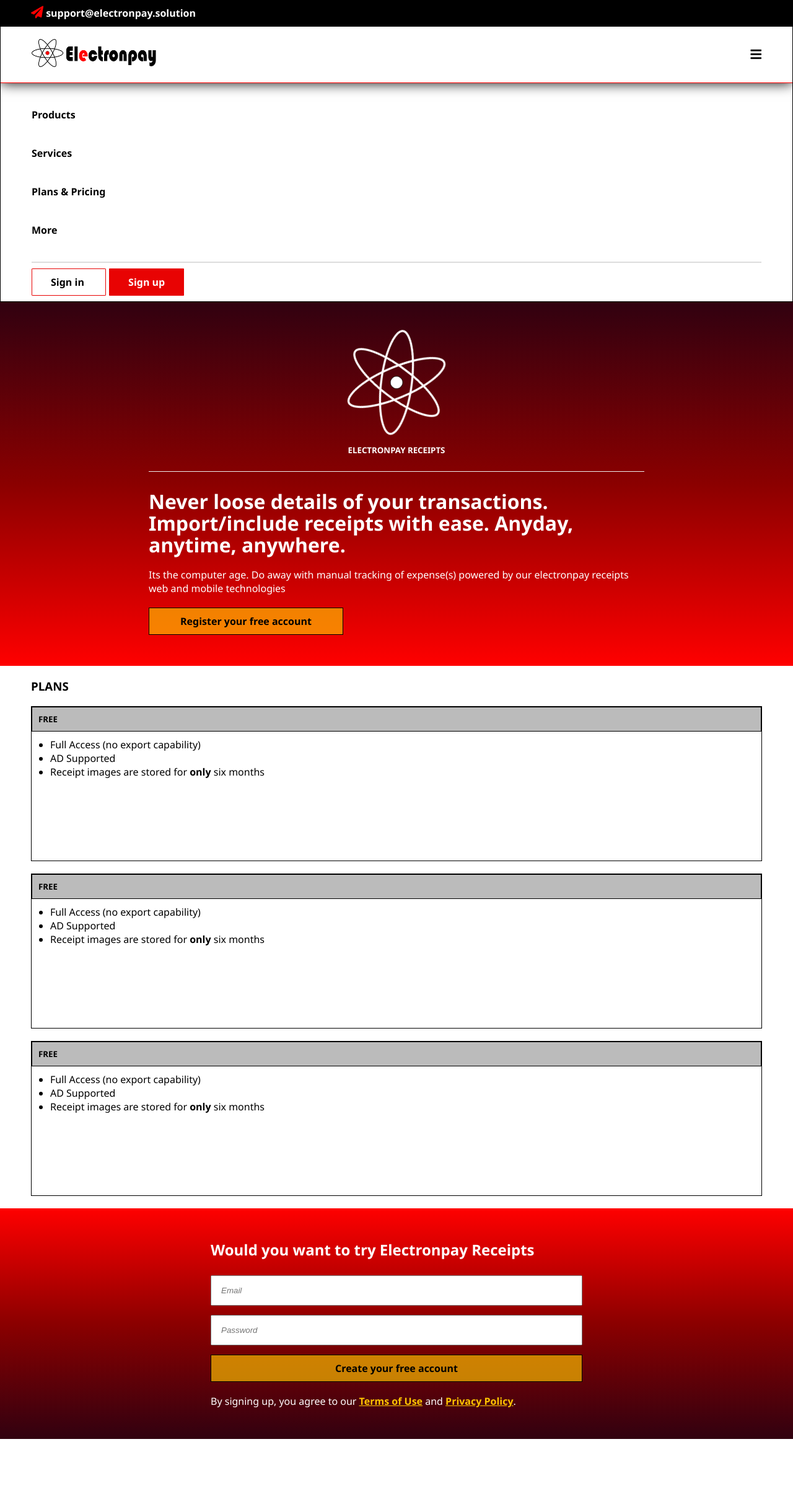
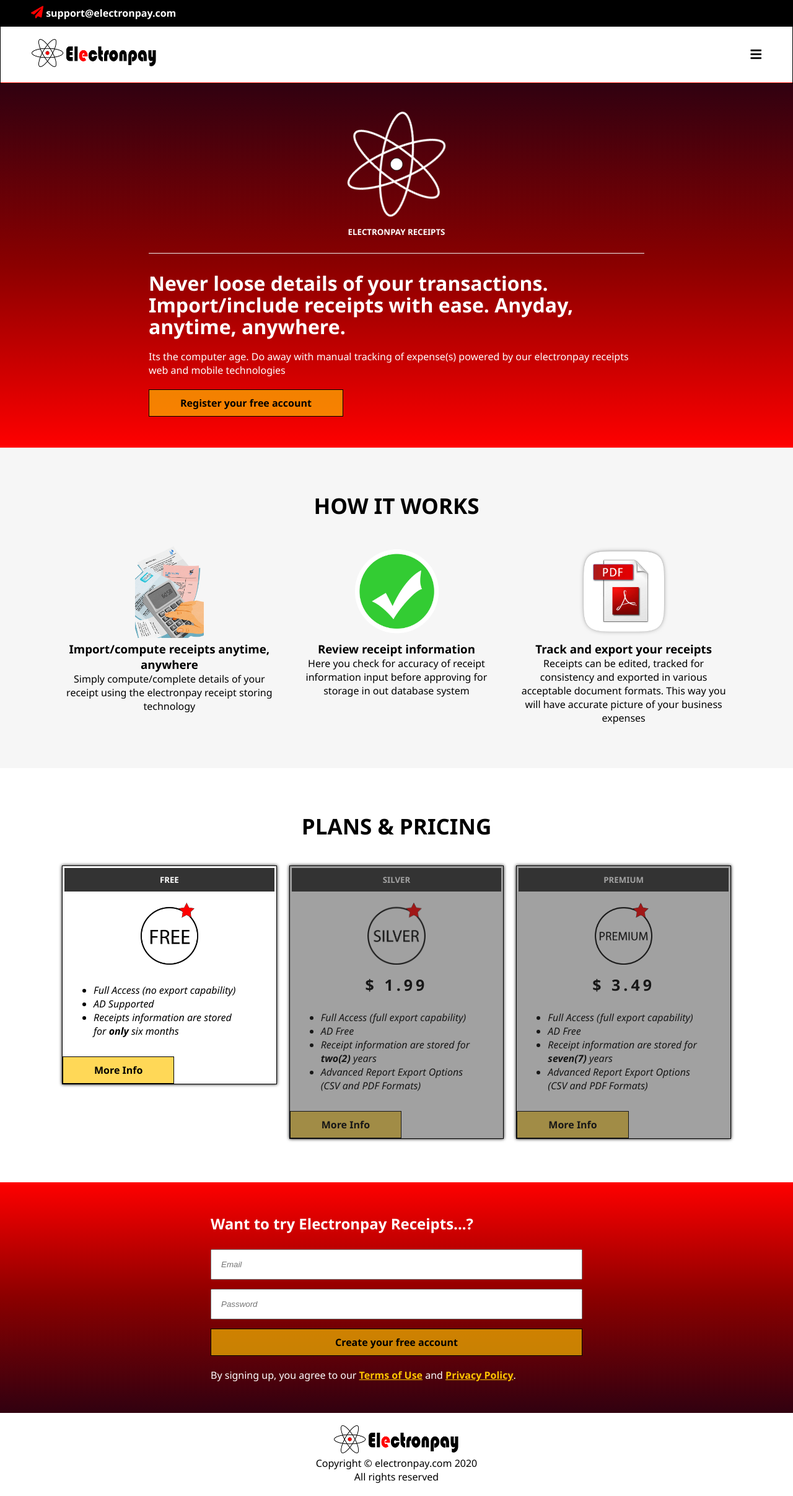
Before and after one commit to Dufuna-CodeCamp/fintech, a PHP site: page /home.html in a window 1280 px wide. Shown: the whole page at 62% size. Before the commit the page ends 2321 px from the top, so only its background shows below. Run offline with PHP 8.4, Linux system fonts and the light colour scheme.

Commit message:
updated/completed homepage interfaces

```diff
--- a/electronpay/homepage/home.css
+++ b/electronpay/homepage/home.css
@@ -36,11 +36,9 @@
 }
 
 .nav {
-    /* position: fixed; */
     width: 100%;
     z-index: 5;
     border: 1px solid;
-    /* padding: 10px 50px; */
 }
 
 .nav-header {
@@ -72,9 +70,11 @@
 }
 
 .menu-nav {
-    padding: 20px 50px;
+    padding: 0 50px;
     font-weight: 600;
-    /* display: none; */
+    height: 0;
+    overflow: hidden;
+    transition: var(--btn-sole-transition);
 }
 
 .menu-nav__list {
@@ -85,7 +85,6 @@
 }
 
 .menu-nav__link {
-    /* border: 1px solid; */
     display: block;
     padding: 20px 0;
 }
@@ -187,6 +186,88 @@
     width: 100%;
 }
 
+#services {
+    text-align: center;
+    padding: 50px 0;
+    background-color: rgba(238, 238, 238, 0.535);
+}
+
+#plans-pricing {
+    padding: 50px 0;
+}
+
+.plans-and-pricing,
+.how-it-works {
+    display: grid;
+    grid-gap: 20px;
+    padding: 20px 100px;
+}
+
+.section-title {
+    text-align: center;
+    padding: 20px;
+    font-size: 35px;
+}
+
+.plan-template {
+    border: 1px solid;
+    /* height: 400px; */
+    height: max-content;
+    box-shadow: 0 0 5px black;
+    position: relative;
+}
+
+ .plan-template:nth-child(2)::after,
+ .plan-template:nth-child(3)::after
+ {
+    content: "";
+    position: absolute;
+    left: 0;
+    top: 0;
+    height: 100%;
+    width: 100%;
+    background-color: rgba(51, 51, 51, 0.46);
+}
+
+.plan-template__pricetag {
+    text-align: center;
+    padding-bottom: 15px;
+}
+
+.plan-template__pricetag h5 {
+    padding: 10px;
+    margin-bottom: 15px;
+    border: 3px solid;
+    background-color: #333;
+    color: white;
+}
+
+.plan-template__pricetag p {
+    letter-spacing: 5px;
+    font-weight: bold;
+    font-size: 25px;
+    padding-top: 10px;
+}
+
+.plan-template .functionalities {
+    padding: 10px 50px;
+    font-style: italic;
+}
+
+@media screen and (min-width: 700px) {
+    .plans-and-pricing,
+    .how-it-works {
+        grid-template-columns: repeat(2, 1fr);
+    }
+}
+
+@media screen and (min-width: 1000px) {
+    .plans-and-pricing,
+    .how-it-works {
+        grid-template-columns: repeat(3, 1fr);
+    }
+}
+
 .register-account {
     padding: 50px;
     background: linear-gradient(to bottom, red, darkred, rgb(49, 1, 16))
@@ -227,23 +308,7 @@
     color: var(--btn-big-bg-color);
 }
 
-.plans {
-    display: grid;
-    grid-gap: 20px;
-    padding: 20px 50px;
+.footer {
+    text-align: center;
+    padding: 20px;
 }
-
-.plan-template {
-    border: 1px solid;
-    height: 250px;
-}
-
-.plan-template h5 {
-    padding: 10px;
-    border: 1px solid;
-    background-color: #bbb;
-}
-
-.plan-template .functionalities {
-    padding: 10px 30px;
-}
--- a/electronpay/homepage/home.html
+++ b/electronpay/homepage/home.html
@@ -10,7 +10,7 @@
 <body>
 
     <div class="support-section">
-        <p> <i class="fas fa-paper-plane"></i> support@electronpay.solution</p>
+        <p> <i class="fas fa-paper-plane"></i> support@electronpay.com</p>
     </div>
 
     <nav class="nav">
@@ -21,15 +21,14 @@
 
         <div class="menu-nav">
             <ul class="menu-nav__list">
-                <li class="menu-nav__item"><a href="" class="menu-nav__link"> Products </a></li>
-                <li class="menu-nav__item"><a href="" class="menu-nav__link"> Services </a></li>
+                <li class="menu-nav__item"><a href="#services" class="menu-nav__link"> How It Works </a></li>
                 <li class="menu-nav__item"><a href="#plans-pricing" class="menu-nav__link"> Plans & Pricing </a></li>
                 <li class="menu-nav__item"><a href="" class="menu-nav__link"> More </a></li>
             </ul>
 
             <div class="menu-btn">
                 <a href="" type="button" class="menu-btn__sign"> Sign in </a>
-                <a href="" type="button" class="menu-btn__sign"> Sign up </a>
+                <a href="#signup" type="button" class="menu-btn__sign"> Sign up </a>
             </div>
         </div>
     </nav>
@@ -47,44 +46,88 @@
         </div>
     </header>
 
-    <section class="how-it-works">
+    <section id="services">
+        <h3 class="section-title">HOW IT WORKS</h3>
+        <div class="how-it-works">
+            <div class="how-templates">
+                <div>
+                    <img src="/images-logo/receipt-printed.png" alt="" height="150px">
+                </div>
+                <h3>Import/compute receipts anytime, anywhere</h3>
+                <p>Simply compute/complete details of your receipt using the electronpay receipt storing technology</p>
+            </div>
 
+            <div class="how-templates">
+                <div>
+                    <img src="/images-logo/green-checkmark.png" alt="" height="150px">
+                </div>
+                <h3>Review receipt information</h3>
+                <p> Here you check for accuracy of receipt information input before approving for storage in out database system</p>
+            </div>
+
+            <div class="how-templates">
+                <div>
+                    <img src="/images-logo/pdf-export.png" alt="" height="150px">
+                </div>
+                <h3>Track and export your receipts </h3>
+                <p>Receipts can be edited, tracked for consistency and exported in various acceptable document formats. This way you will have accurate picture of your business expenses </p>
+            </div>
+        </div>
     </section>
 
-    <section id="plans-pricing" class="plans">
-        <h3>PLANS</h3>
+    <section id="plans-pricing">
+        <h3 class="section-title">PLANS & PRICING</h3>
+        <div class="plans-and-pricing">
             <div class="plan-template">
+                <div class="plan-template__pricetag">
                     <h5>FREE</h5>
+                   <img src="/images-logo/plan-free.png" alt="FREE-PLAN" height="100px">
+                </div>
+
                 <ul class="functionalities">
                     <li>Full Access (no export capability)</li>
                     <li>AD Supported</li>
-                <li>Receipt images are stored for <b>only</b> six months</li>
+                    <li>Receipts information are stored for <b>only</b> six months</li>
                 </ul>
+                <a href="" type="button" class="catchphrase-btn"> More Info </a>
             </div>
 
             <div class="plan-template">
-            <h5>FREE</h5>
+                <div class="plan-template__pricetag">
+                    <h5>SILVER</h5>
+                   <img src="/images-logo/plan-silver.png" alt="FREE-PLAN" height="100px">
+                   <p>$ 1.99</p>
+                </div>
                 <ul class="functionalities">
-                <li>Full Access (no export capability)</li>
-                <li>AD Supported</li>
-                <li>Receipt images are stored for <b>only</b> six months</li>
+                    <li>Full Access (full export capability)</li>
+                    <li>AD Free</li>
+                    <li>Receipt information are stored for <b>two(2)</b> years</li>
+                    <li>Advanced Report Export Options (CSV and PDF Formats)</li>
                 </ul>
+                <a href="" type="button" class="catchphrase-btn"> More Info </a>
             </div>
 
             <div class="plan-template">
-            <h5>FREE</h5>
+                <div class="plan-template__pricetag">
+                    <h5>PREMIUM</h5>
+                    <img src="/images-logo/plan-premium.png" alt="FREE-PLAN" height="100px">
+                    <p>$ 3.49</p>
+                </div>
                 <ul class="functionalities">
-                <li>Full Access (no export capability)</li>
-                <li>AD Supported</li>
-                <li>Receipt images are stored for <b>only</b> six months</li>
+                    <li>Full Access (full export capability)</li>
+                    <li>AD Free</li>
+                    <li>Receipt information are stored for <b>seven(7)</b> years</li>
+                    <li>Advanced Report Export Options (CSV and PDF Formats)</li>
                 </ul>
+                <a href="" type="button" class="catchphrase-btn"> More Info </a>
+            </div>
         </div>
 
     </section>
 
-    <section id="" class="register-account">
+    <section id="signup" class="register-account">
         <div class="form-terms-policy">
-            <h2> Would you want to try Electronpay Receipts </h2>
+            <h2> Want to try Electronpay Receipts...?  </h2>
             <form action="#" class="register-form">
                 <input type="email" name="email" id="email" placeholder="Email">
                 <input type="password" name="password id="password" placeholder="Password">
@@ -94,6 +137,13 @@
         </div>
     </section>
 
+    <footer class="footer">
+        <a href="#home" id="brand-logo"><img src="images-logo/electronpay-logo.png" alt="electronpay.com"></a>
+        <div> Copyright &copy; electronpay.com <span id="year"></span><br>
+            All rights reserved
+        </div>
+    </footer>
+
     <script type="text/javascript" src="./home.js"></script>
 </body>
 </html>
--- a/electronpay/homepage/home.js
+++ b/electronpay/homepage/home.js
@@ -0,0 +1,19 @@
+const navToggleBtn = document.querySelector(".nav-toggler");
+const listContainer = document.querySelector(".menu-nav");
+const navList = document.querySelector(".menu-nav__list");
+const year = document.querySelector("#year");
+
+/******* THIS AUTOMATICALLY UPDATES THE YEAR IN THE FOOTER EVERY NEW YEAR *******/
+year.innerHTML = new Date().getFullYear();
+
+/******* THIS TAKES CARE OF NAVLIST AND LISTCONTAINER HEIGHT CONTROL ON TOGGLE  *******/
+navToggleBtn.addEventListener("click", function(){
+    const listContainerHeight = listContainer.getBoundingClientRect().height;
+    const navListHeight = navList.getBoundingClientRect().height +70;
+    console.log(listContainerHeight);
+    if(listContainerHeight <= 40){
+        listContainer.style.height = `${navListHeight}px`;
+    } else {
+        listContainer.style.height = 0;
+    }
+})
```
Also changed, not shown: electronpay/homepage/images-logo/green-checkmark.png (added), electronpay/homepage/images-logo/pdf-export.png (added), electronpay/homepage/images-logo/plan-free.png (added), electronpay/homepage/images-logo/plan-premium.png (added), electronpay/homepage/images-logo/plan-silver.png (added), electronpay/homepage/images-logo/receipt-printed.png (added). Lines whose indentation alone changed are shown as unchanged.
